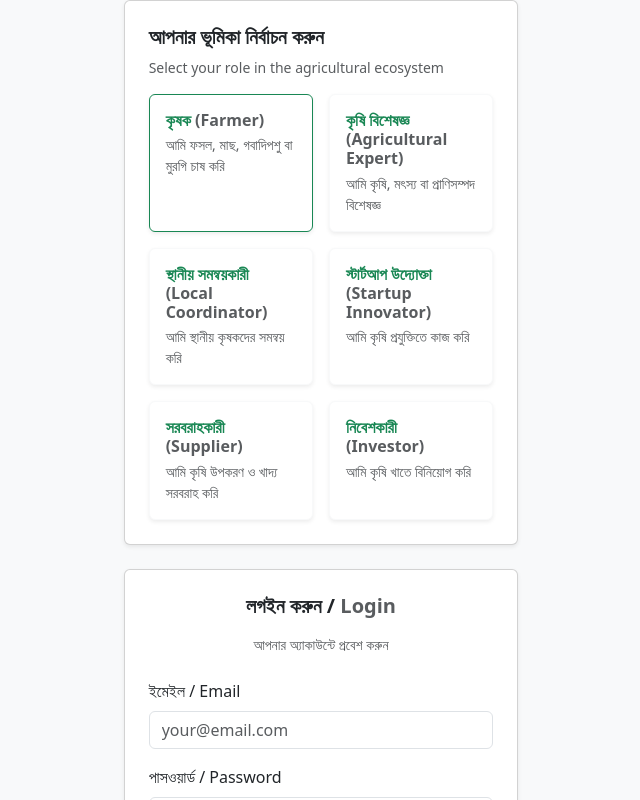
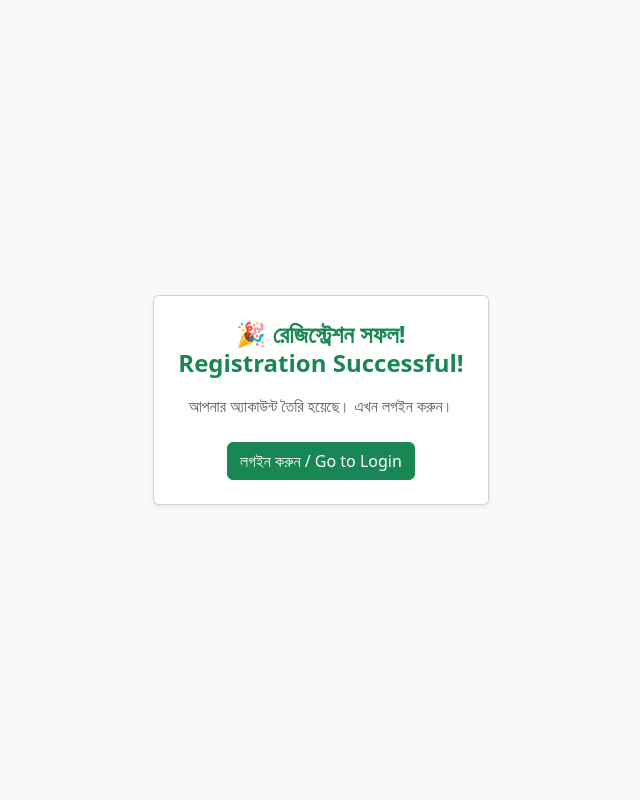
Before and after one commit to numucoccus/krishi_dibanishi, a React (Create React App) app: page /success in a window 1280 px wide. Before the commit this address led to /. Shown: the top 800 px of the page, without its empty margins (319-959 px from the left). Built offline with nearby package versions, Linux system fonts and the light colour scheme.

Commit message:
Registration Successfull Added

```diff
--- a/src/App.js
+++ b/src/App.js
@@ -9,6 +9,7 @@ import RoleSelector from './RoleSelector';
 import Home from './components/Home';
 import Dashboard from './components/Dashboard';
 import RegistrationForm from './components/Registration/RegistrationForm'; // Make sure this path is correct
+import RegistrationSuccess from './components/Registration/RegistrationSuccess';
 
 function App() {
   return (
@@ -42,6 +43,7 @@ function App() {
             </div>
           }
         />
+        <Route path="/success" element={<RegistrationSuccess />} />
 
         {/* Home page */}
         <Route path="/home" element={<Home />} />
--- a/src/components/Registration/RegistrationForm.js
+++ b/src/components/Registration/RegistrationForm.js
@@ -9,6 +9,14 @@ export default function RegistrationForm() {
   const handleLoginRedirect = () => {
     navigate("/login");
   };
+
+  const handleSubmit = () => {
+
+  // 👉 Here you would normally call your backend API to save registration data
+
+  // ✅ After success, redirect to success page
+  navigate("/success");
+};
 
   return (
     <div className="container my-4">
@@ -210,7 +218,10 @@ export default function RegistrationForm() {
 
             {/* Buttons */}
             <div className="d-grid gap-2">
-              <button type="submit" className="btn btn-success">
+              <button type="submit"
+                      className="btn btn-success"
+                      onClick={handleSubmit}
+              >
                 অ্যাকাউন্ট তৈরি করুন / Create Account
               </button>
               <button
--- /dev/null
+++ b/src/components/Registration/RegistrationSuccess.js
@@ -0,0 +1,25 @@
+import React from "react";
+import { useNavigate } from "react-router-dom";
+
+export default function RegistrationSuccess() {
+  const navigate = useNavigate();
+
+  return (
+    <div className="d-flex justify-content-center align-items-center vh-100 bg-light">
+      <div className="card shadow-sm p-4 text-center">
+        <h4 className="text-success fw-bold mb-3">
+          🎉 রেজিস্ট্রেশন সফল! <br /> Registration Successful!
+        </h4>
+        <p className="text-muted mb-4">
+          আপনার অ্যাকাউন্ট তৈরি হয়েছে। এখন লগইন করুন।
+        </p>
+        <button
+          className="btn btn-success mx-auto d-block"
+          onClick={() => navigate("/login")}
+        >
+          লগইন করুন / Go to Login
+        </button>
+      </div>
+    </div>
+  );
+}
```
